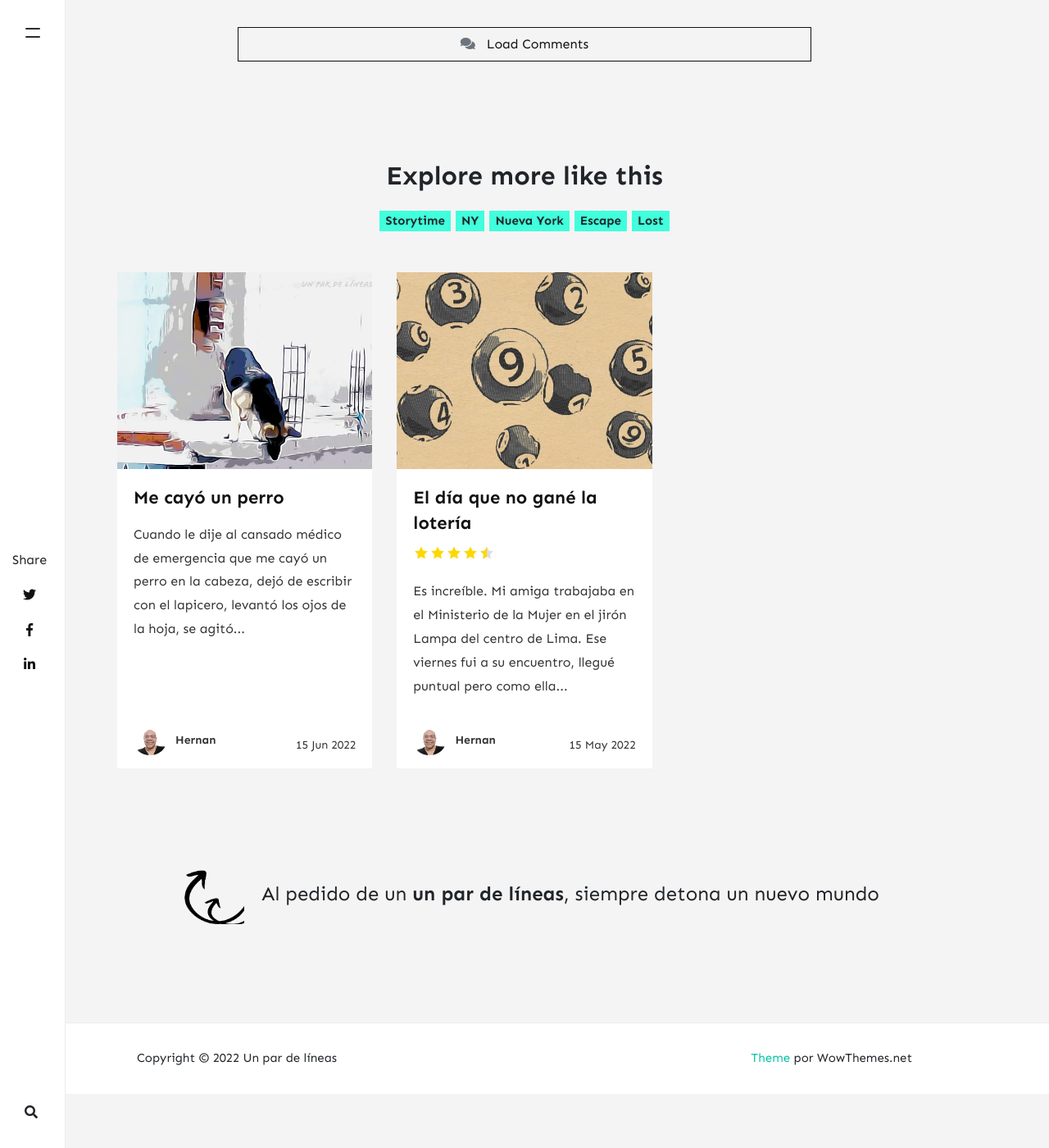
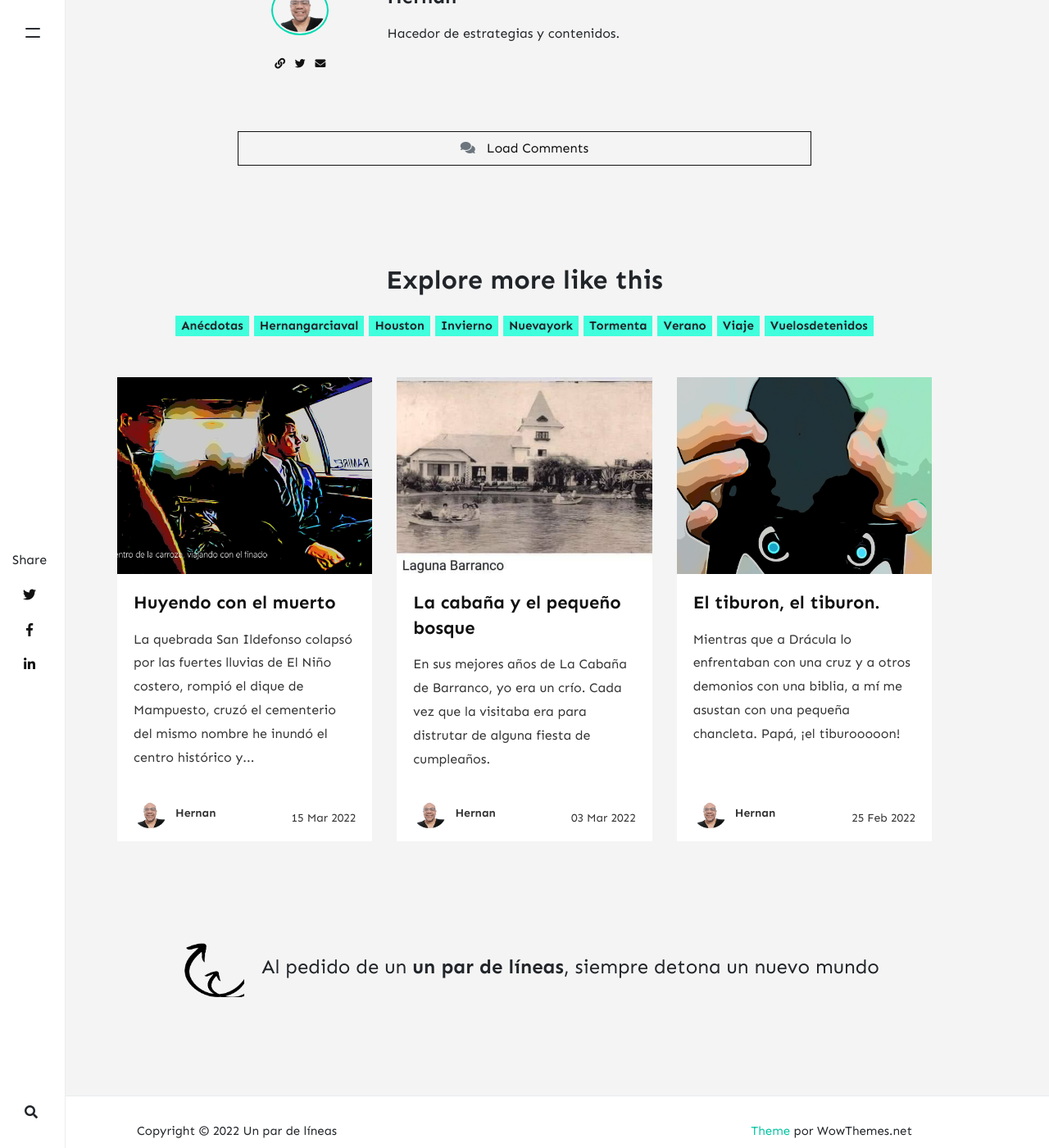
Before and after one commit to kanancho/unpardelineas, a Jekyll site: the page built from _posts/2022-04-15-escape-de-nueva-york.md, in a window 1280 px wide and 1400 px high, scrolled down 3554 px. Shown: the whole window at 82% size. Built offline with Jekyll 4.4.1, drawn with Linux system fonts in a browser that asks for light colours; nearby versions of some CDN libraries; comment, search, counter and statistics services are not loaded; before the commit the page ends 4888 px from its top, so only the background shows below that; some of the changed text lies outside the part shown.

Commit message:
cambio categoria y tagg

```diff
--- a/_posts/2022-04-15-escape-de-nueva-york.md
+++ b/_posts/2022-04-15-escape-de-nueva-york.md
@@ -2,8 +2,8 @@
 layout: post
 title:  "Escape de Nueva York"
 author: hernan
-categories: [ Storytime ]
-tags: [ Nueva York, escape, lost, NY ]
+categories: [ Anécdotas ]
+tags: [verano,invierno,tormenta,viaje,vuelosdetenidos,nuevayork,houston,hernangarciaval]
 image: assets/images/14.jpg
 ---
 
@@ -14,14 +14,14 @@
 Llegué al amanecer y me recogió Cesarín, salimos del aeropuerto y un helado viento me sacó de la modorra que me acompañaba desde Lima, ¿Qué pasó? Es la tormenta que se acerca, ¿Qué tormenta?
 Estaba en todos los noticieros, se anunciaba desde hace semanas. Hoy ya era una realidad. Vine a pasar días de encierro con la _family_, rodeado de nieve, donde solo quedaba la expectativa de mi regreso.
 
-## U-Turn
+# U-Turn
 
 A 48 horas para retornar a Lima, los medios informaban:
 > "Vientos superiores a los 100 km/h y hasta un metro de nieve, obligó a cancelar miles de vuelos y suspender las comunicaciones por tren y carretera. Desde Newark (donde yo me encontraba) hasta Maine, las nevadas fueron copiosas".
 
 Las aerolíneas cancelaron más de 4,300 vuelos, muchos de ellos en los aeropuertos principales de Nueva York. Y yo no podía darme el lujo de pasarme de la fecha de retorno. Por ello, ese mismo sábado estaba saliendo rumbo... a algún lugar del sur.
 
-## Corriendo en el Bush
+# Corriendo en el Bush
 
 Volé a Houston (Texas), el amigo Giani me ayudaría en el aeropuerto George Bush a reembarcar, todo estaba fríamente calculado.  Viajé dos horas en un avión semejante a un bocho (el escarabajo de Volkswagen) con alas, que zumbaba como un abejorro enorme.
 
@@ -31,7 +31,8 @@
 
 En la recepción, dos mujeres me hablaban al mismo tiempo en un dialecto desconocido mientras que la fila detrás de mí . Me dio la pálida, empecé a delirar, y cuando dejaba mi cuerpo, un joven tuvo la brillante idea de vocalizar y hablarme despacio. Así que pude tener una noche reparadora, desayunar unos huevos casi crudos que no quería y salir listo para pelear por un asiento.
 
-Ingresé pasando las medidas de seguridad, perdí mi comida cuando me quitaron las cajas de jugos y queques.  Vi en la enorme ventana, cómo la blanca nieve cubría decenas de aviones detenidos. Esperé cuatro horas para que me confirmaran que viajaría  y tres más para que nos avisen que el avión partiría pero desde otra puerta, una que se encontraba distante, a unos 20 minutos, al otro lado del aeropuerto, el Gate C35.
+# Sin comida
+Al ingreso nos divertimos con un agente de seguridad, moviendo sobre la mesa mis cajas de jugos y queques para ver quién se quedaba con ellas, por supuesto que él ganó, la ley estaba de su lado.  En la enorme ventana, vi cómo la blanca nieve cubría decenas de aviones detenidos. Esperé cuatro horas para que me confirmaran que viajaría  y tres más para que nos avisen que el avión partiría pero desde otra puerta, una que se encontraba distante, a unos 20 minutos, al otro lado del aeropuerto, el Gate C35.
 
 > Si seguimos con el ejemplo y el Bush sería un bocho , el Jorge Chávez es un triciclo.
 
```
